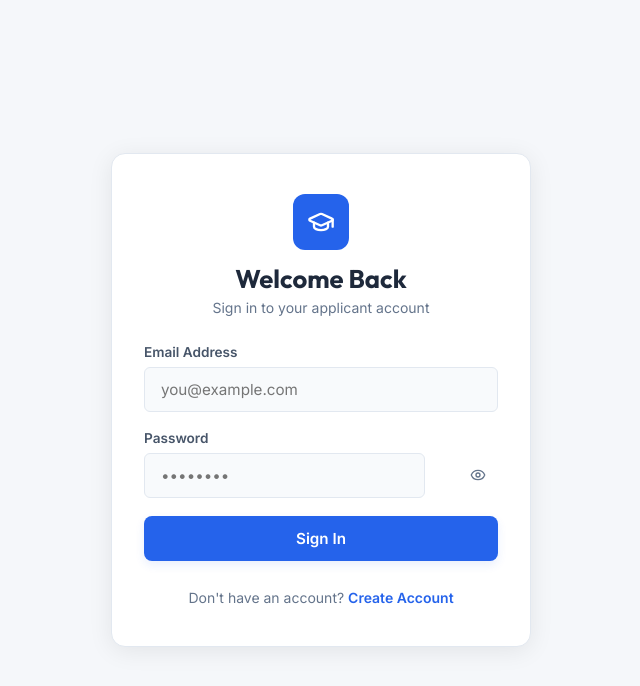
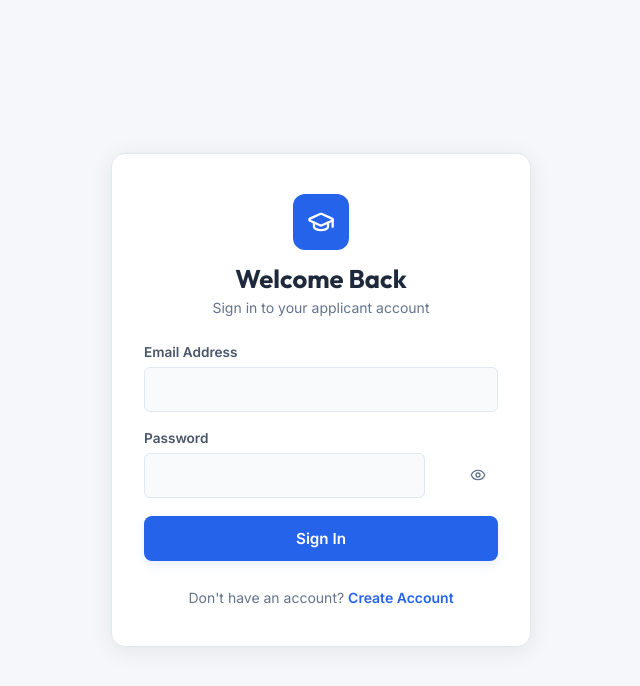
Before and after one commit to Sridhar84533/AdmissionPortal, a React app in the folder frontend/: page /login in a window 1280 px wide. Shown: the top 686 px of the page, without its empty margins (319-959 px from the left). Built offline with nearby package versions, Linux system fonts and the light colour scheme; no server answers; the HTML template or start-up script is replaced by a standard one.

Commit message:
git commit - m

```diff
--- a/frontend/src/pages/Login.jsx
+++ b/frontend/src/pages/Login.jsx
@@ -100,7 +100,7 @@ export default function Login() {
               type="email"
               className="form-control"
               required
-              placeholder="you@example.com"
+              placeholder=""
               value={email}
               onChange={(e) => setEmail(e.target.value)}
               autoComplete="email"
@@ -115,7 +115,7 @@ export default function Login() {
                 type={showPwd ? 'text' : 'password'}
                 className="form-control"
                 required
-                placeholder="••••••••"
+                placeholder=""
                 value={password}
                 onChange={(e) => setPassword(e.target.value)}
                 autoComplete="current-password"
```
